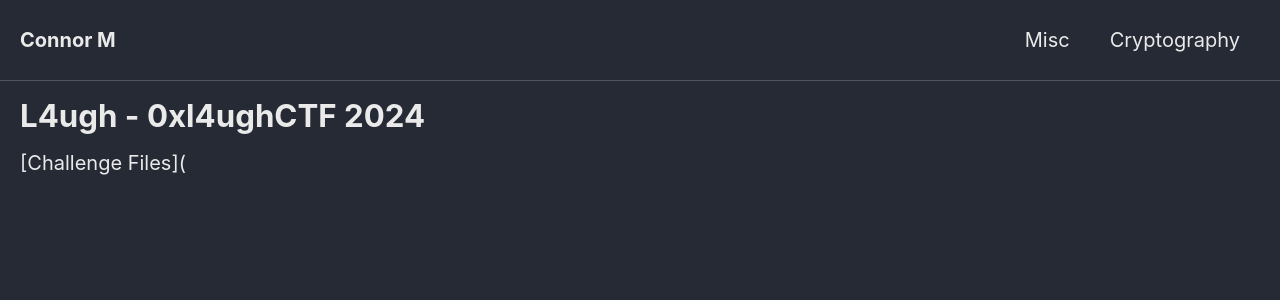
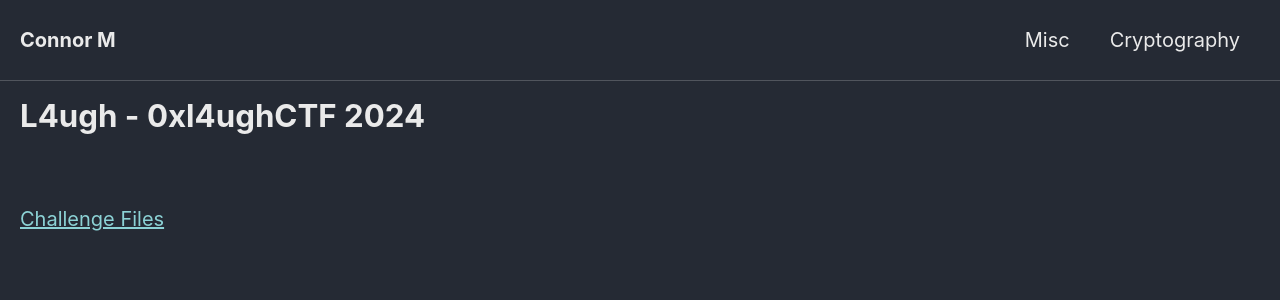
Before and after one commit to Connor-McCartney/Connor-McCartney.github.io, a Jekyll site: the page built from _pages/cryptography/rsa/L4ugh-0xl4ughCTF-2024.md, in a window 1280 px wide. Shown: the top 300 px of the page. Built offline with Jekyll 4.4.1, drawn with Linux system fonts in a browser that asks for light colours; cached includes are drawn as plain includes.

Commit message:
Update L4ugh-0xl4ughCTF-2024.md

```diff
--- a/_pages/cryptography/rsa/L4ugh-0xl4ughCTF-2024.md
+++ b/_pages/cryptography/rsa/L4ugh-0xl4ughCTF-2024.md
@@ -3,5 +3,8 @@ permalink: /cryptography/rsa/L4ugh-0xl4ughCTF-2024
 title: L4ugh - 0xl4ughCTF 2024
 ---
 
+<br>
 
-[Challenge Files](
+[Challenge Files](https://github.com/Connor-McCartney/CTF_Files/tree/main/2024/0xL4ugh/L4ugh)
+
+<br>
```
